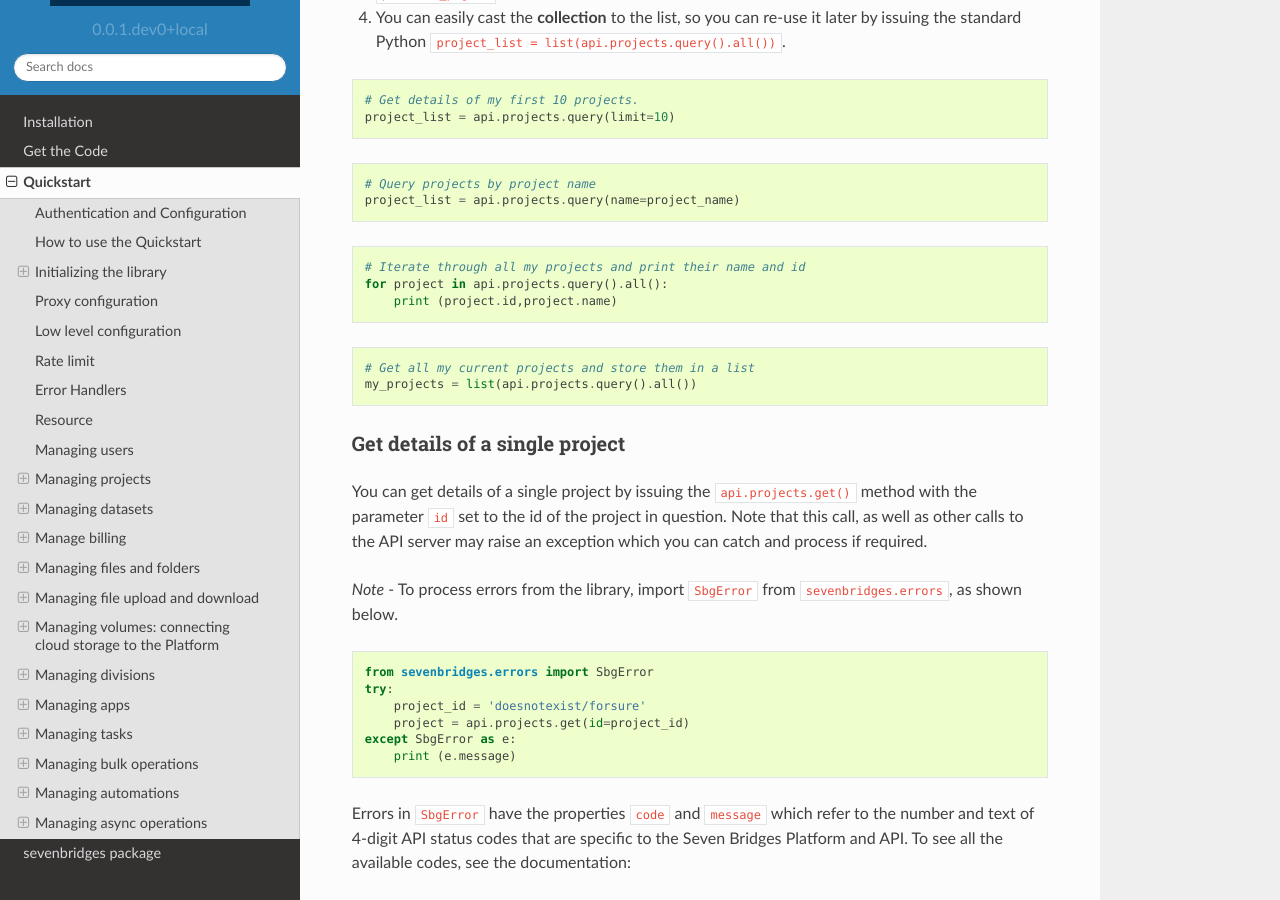
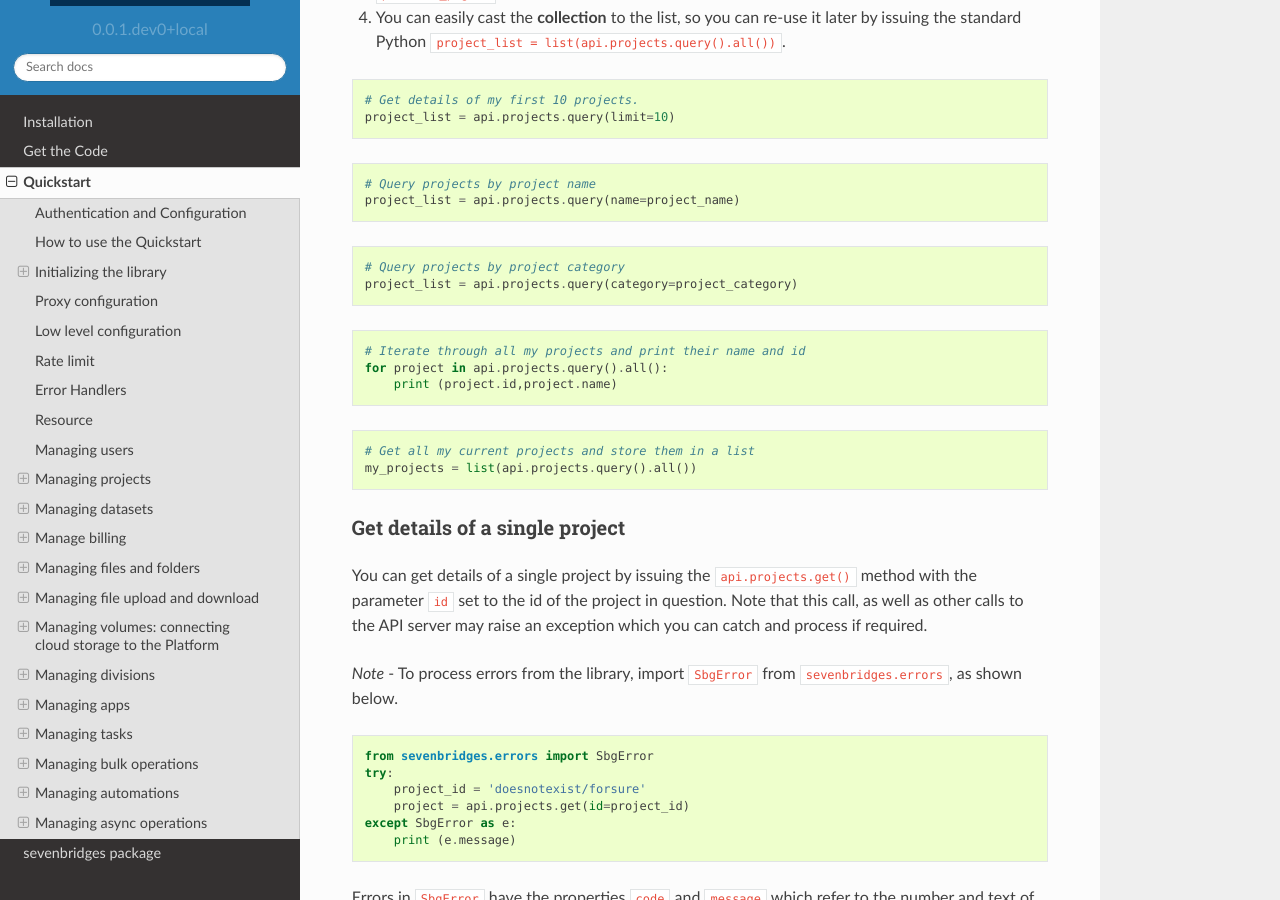
Before and after one commit to sbg/sevenbridges-python, a Sphinx documentation site: the page built from docs/quickstart.rst, in a window 1280 px wide and 900 px high, scrolled down 8788 px. Built offline with Sphinx 7.4.7 and the Read the Docs theme 2.0.0, drawn with Linux system fonts in a browser that asks for light colours; the version number is read from the project's files by our own code.

Commit message:
Add new feature to quickstart

```diff
--- a/docs/quickstart.rst
+++ b/docs/quickstart.rst
@@ -406,6 +406,11 @@
 
     # Query projects by project name
     project_list = api.projects.query(name=project_name)
+
+.. code:: python
+
+    # Query projects by project category
+    project_list = api.projects.query(category=project_category)
 
 .. code:: python
 
```
